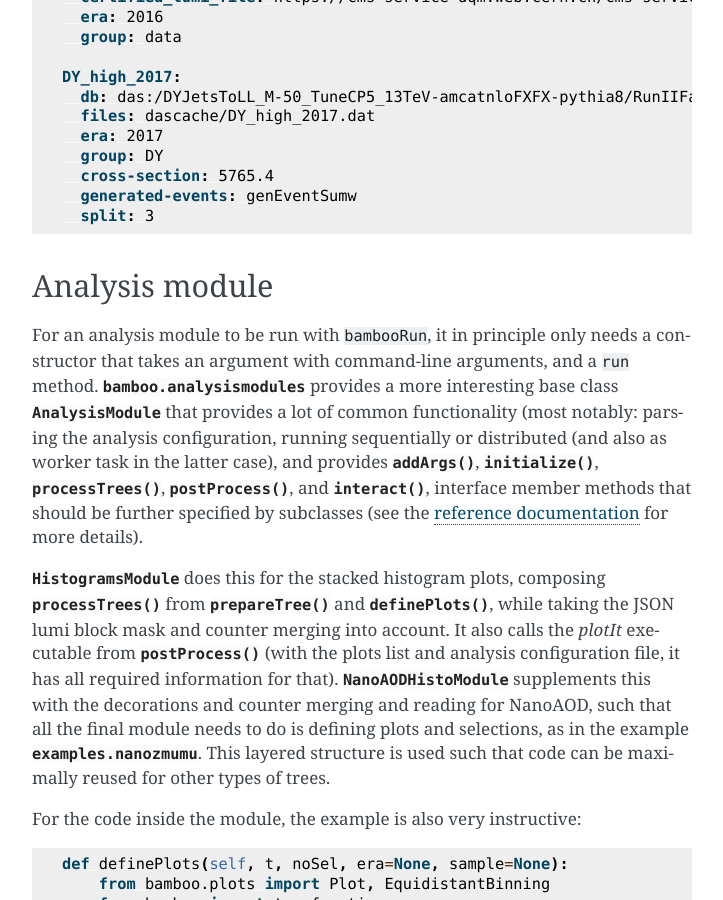
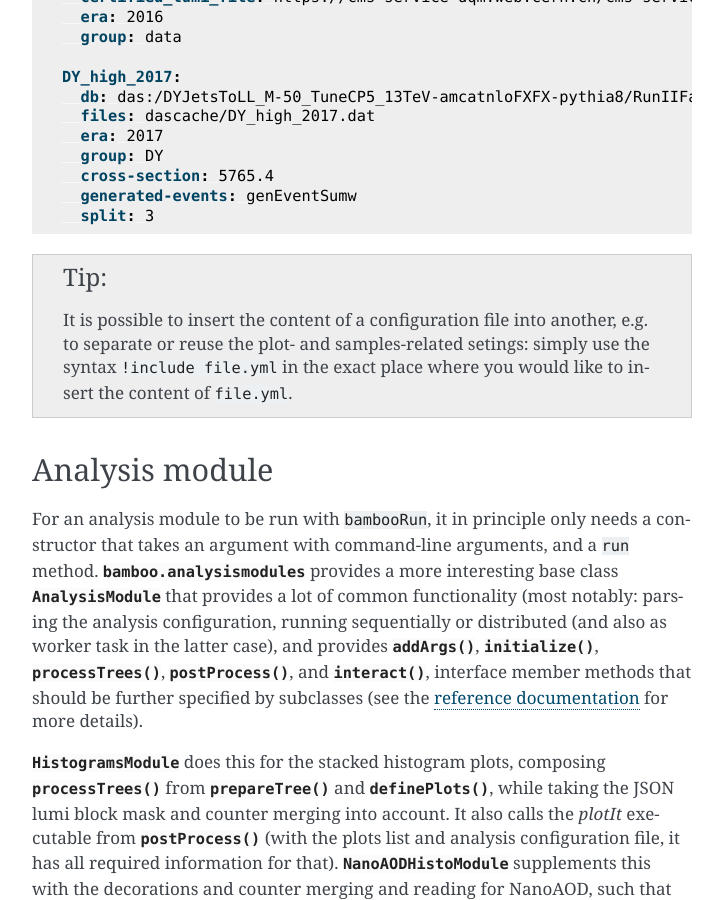
Before and after one commit to recotoolsbenchmarks/BambooAnalysis, a Sphinx documentation site: the page built from doc/userguide.rst, in a window 1280 px wide and 900 px high, scrolled down 3808 px. Shown: the whole window, without its empty margins (388-1111 px from the left). Built offline with Sphinx 7.4.7, drawn with Linux system fonts in a browser that asks for light colours.

Commit message:
document including yml

```diff
--- a/doc/userguide.rst
+++ b/doc/userguide.rst
@@ -190,6 +190,11 @@ All together, typical data and MC sample entries would look like
        cross-section: 5765.4
        generated-events: genEventSumw
        split: 3
+
+
+.. tip::
+
+    It is possible to insert the content of a configuration file into another, e.g. to separate or reuse the plot- and samples-related setings: simply use the syntax ``!include file.yml`` in the exact place where you would like to insert the content of ``file.yml``.
 
 
 .. _uganalysismodule:
```
